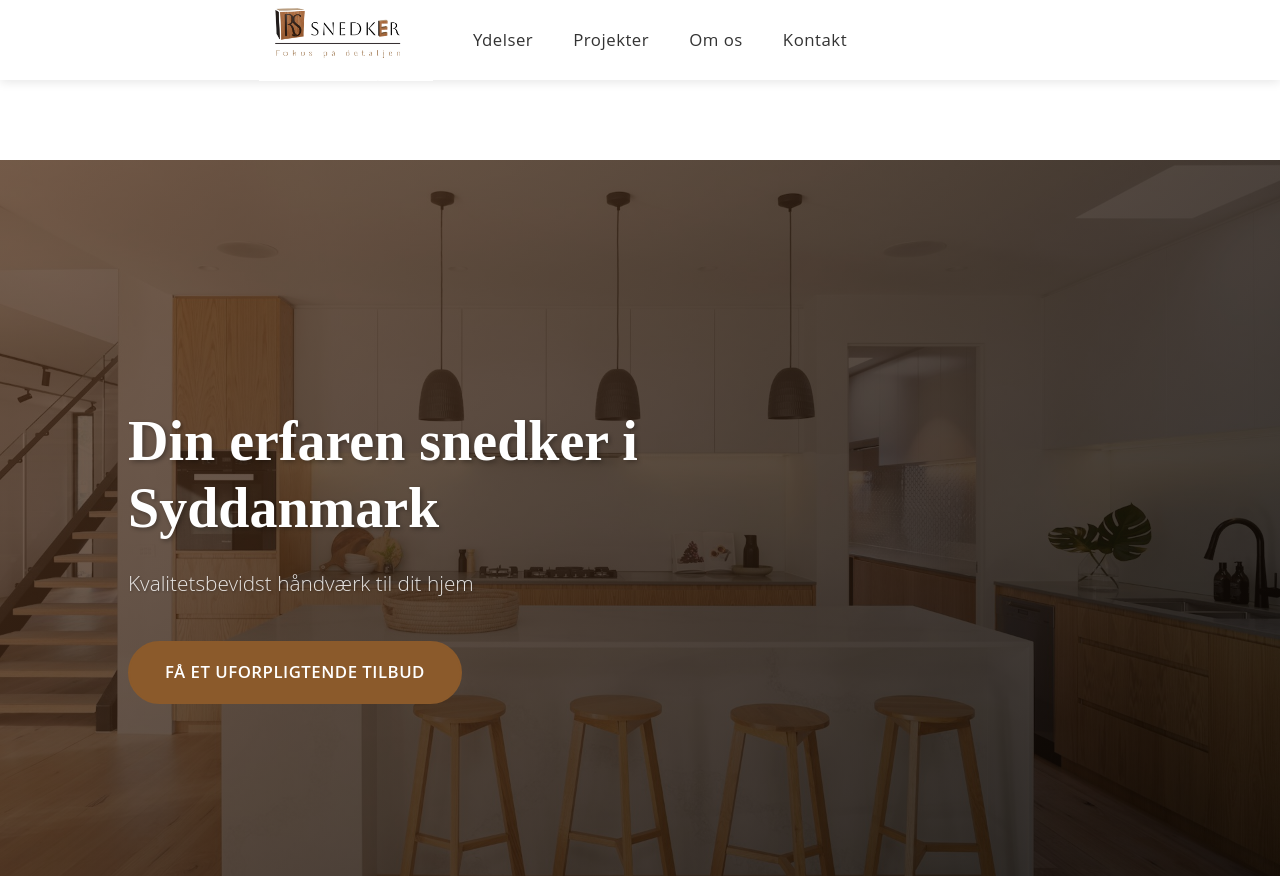
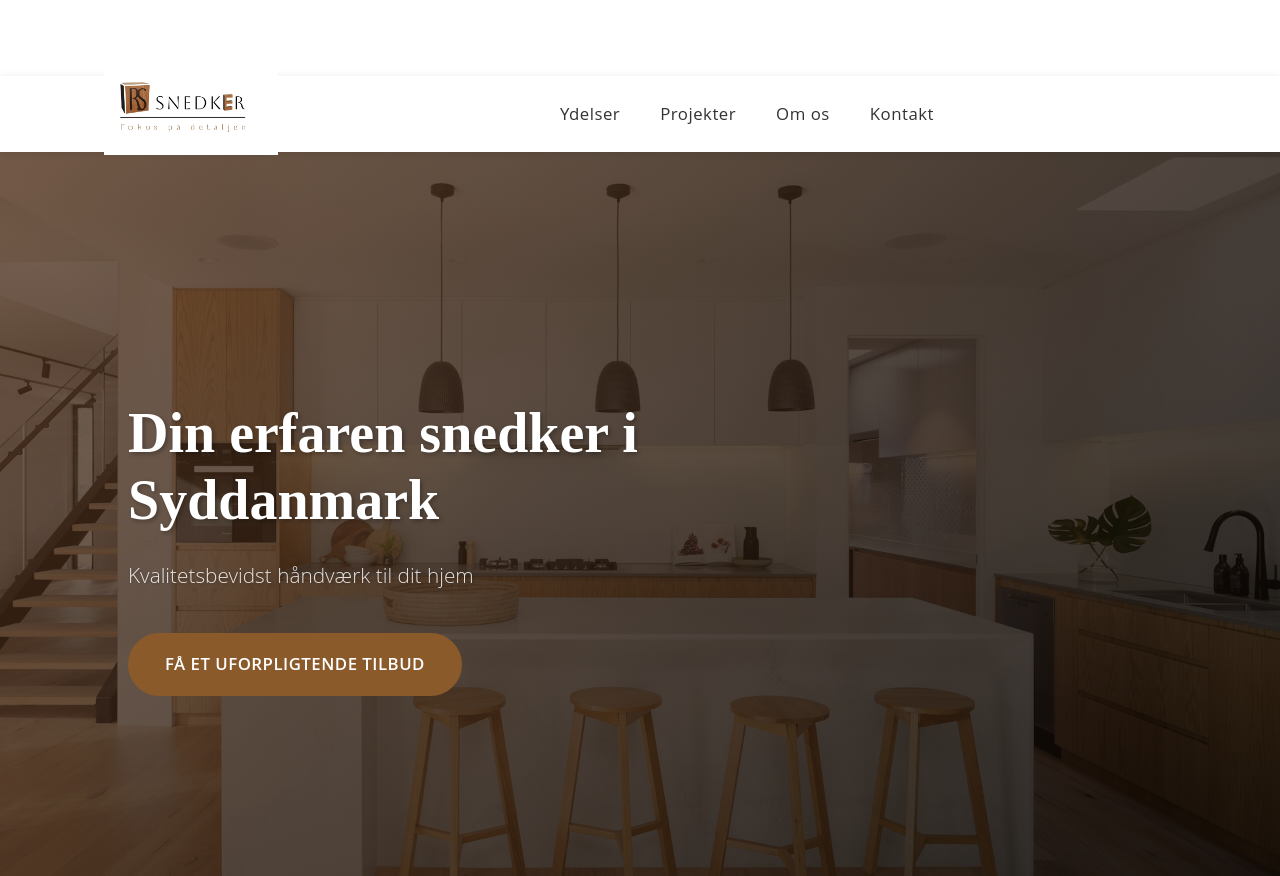
Before and after one commit to ralphboass/rs-snedker, a plain HTML site: page index.html in a window 1280 px wide. Shown: the top 876 px of the page. Drawn offline with Linux system fonts and the light colour scheme.

Commit message:
Update style.css

```diff
--- a/css/style.css
+++ b/css/style.css
@@ -83,27 +83,14 @@ ul {
 }
 
 /* Header & Navigation */
-
-body {
-    margin: 0;
-    padding: 0;
-}
-
 header {
     background-color: rgba(255, 255, 255, 0.98);
-    position: fixed;
-    top: 0;
-    left: 0;
-    right: 0;
+    position: relative;
     width: 100%;
-    height: 80px; /* Fixed height */
     z-index: 1000;
     transition: all 0.3s ease;
-    padding: 0;
-    margin: 0;
+    padding: 0.5rem 0;
     box-shadow: 0 2px 10px rgba(0, 0, 0, 0.1);
-    display: flex;
-    align-items: center;
 }
 
 header.scrolled {
@@ -111,8 +98,8 @@ header.scrolled {
 }
 
 nav {
-    display: grid;
-    grid-template-columns: 1fr auto 1fr;
+    display: flex;
+    justify-content: space-between;
     align-items: center;
     max-width: 1200px;
     margin: 0 auto;
@@ -124,8 +111,6 @@ nav {
     display: flex;
     align-items: center;
     height: 60px;
-    grid-column: 1;
-    justify-self: start;
     padding: 0;
     margin: 0;
 }
@@ -207,7 +192,7 @@ nav {
     padding: 0 10%;
     position: relative;
     overflow: hidden;
-    margin-top: 80px; /* Add margin instead of padding to account for fixed header */
+    margin-top: 0;
 }
 
 .hero p {
```
